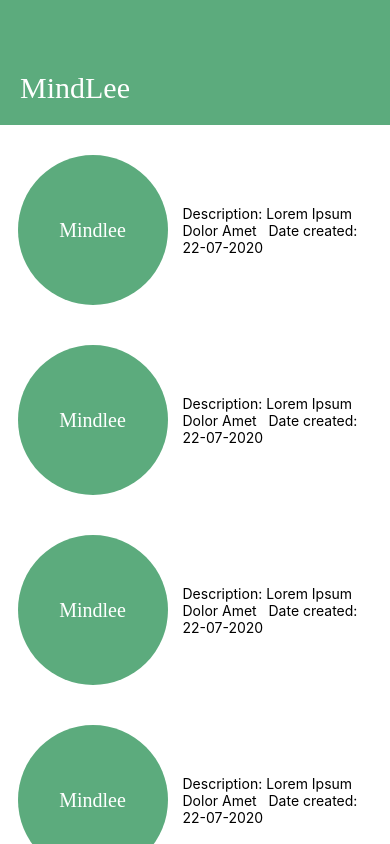
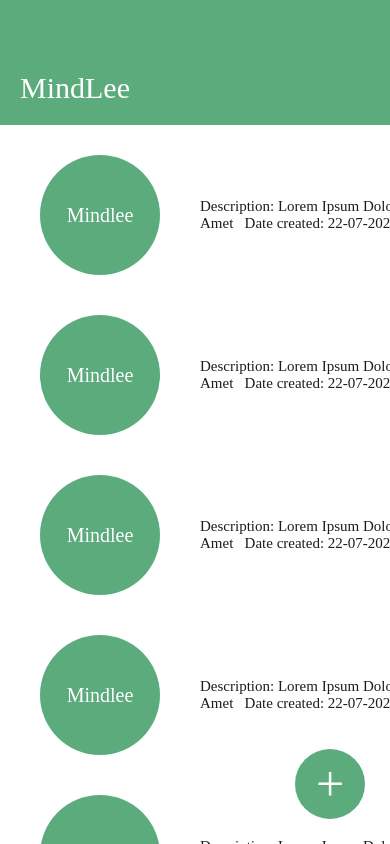
Before and after one commit to MoidHasanBeig/mindlee, a React Native app: screen / in a window 390 px wide. Built offline with nearby package versions, Linux system fonts and the light colour scheme; a web font is replaced by a local one.

Commit message:
Add create new map button and tweak UI

```diff
--- a/components/Home.jsx
+++ b/components/Home.jsx
@@ -1,16 +1,23 @@
 import React from 'react';
 import { StyleSheet, Text, View, ScrollView } from 'react-native';
 import Ftext from './Ftext';
+import Noteball from './Noteball';
 
 function SelectMap() {
   return (
     <View style={styles.selectMap}>
-      <View style={styles.mapName}>
-        <Ftext size={20}>Mindlee</Ftext>
+      <Noteball text='Mindlee' />
+      <View style={styles.mapDetails}>
+        <Ftext size={15} color='#1C1D1D'>Description: Lorem Ipsum Dolor Amet &nbsp; Date created: 22-07-2020</Ftext>
       </View>
-      <View style={styles.mapDetails}>
-        <Text>Description: Lorem Ipsum Dolor Amet &nbsp; Date created: 22-07-2020</Text>
-      </View>
+    </View>
+  );
+}
+
+function CreateNewMap() {
+  return (
+    <View style={styles.createNewMap}>
+      <Ftext size={50}>+</Ftext>
     </View>
   );
 }
@@ -34,6 +41,7 @@ export default function Home() {
         <SelectMap />
         <SelectMap />
       </ScrollView>
+      <CreateNewMap />
     </View>
   );
 }
@@ -53,22 +61,26 @@ const styles = StyleSheet.create({
   },
   selectMap: {
     flexDirection:'row',
-    justifyContent:'space-around',
-    marginLeft:10,
+    justifyContent:'flex-start',
+    marginLeft:40,
     marginBottom:40
-  },
-  mapName: {
-    height:150,
-    width:150,
-    backgroundColor:'#5CAB7D',
-    borderRadius:75,
-    justifyContent:'center',
-    alignItems:'center',
-    overflow:'hidden'
   },
   mapDetails: {
     justifyContent:'center',
     alignItems:'flex-start',
-    width:200
+    width:200,
+    marginLeft:40
+  },
+  createNewMap: {
+    position:'absolute',
+    bottom:25,
+    right:25,
+    height:70,
+    width:70,
+    backgroundColor:'#5CAB7D',
+    borderRadius:50,
+    alignItems:'center',
+    justifyContent:'center',
+    elevation:5
   }
 });
--- a/components/Noteball.jsx
+++ b/components/Noteball.jsx
@@ -0,0 +1,19 @@
+import React from 'react';
+import { View } from 'react-native';
+import Ftext from './Ftext';
+
+export default function Noteball(props) {
+  return (
+    <View style={{
+      height:props.size || 120,
+      width:props.size || 120,
+      backgroundColor: props.color || '#5CAB7D',
+      borderRadius:props.size || 75,
+      justifyContent:'center',
+      alignItems:'center',
+      overflow:'hidden'
+    }}>
+      <Ftext size={20}>{props.text}</Ftext>
+    </View>
+  );
+}
```
